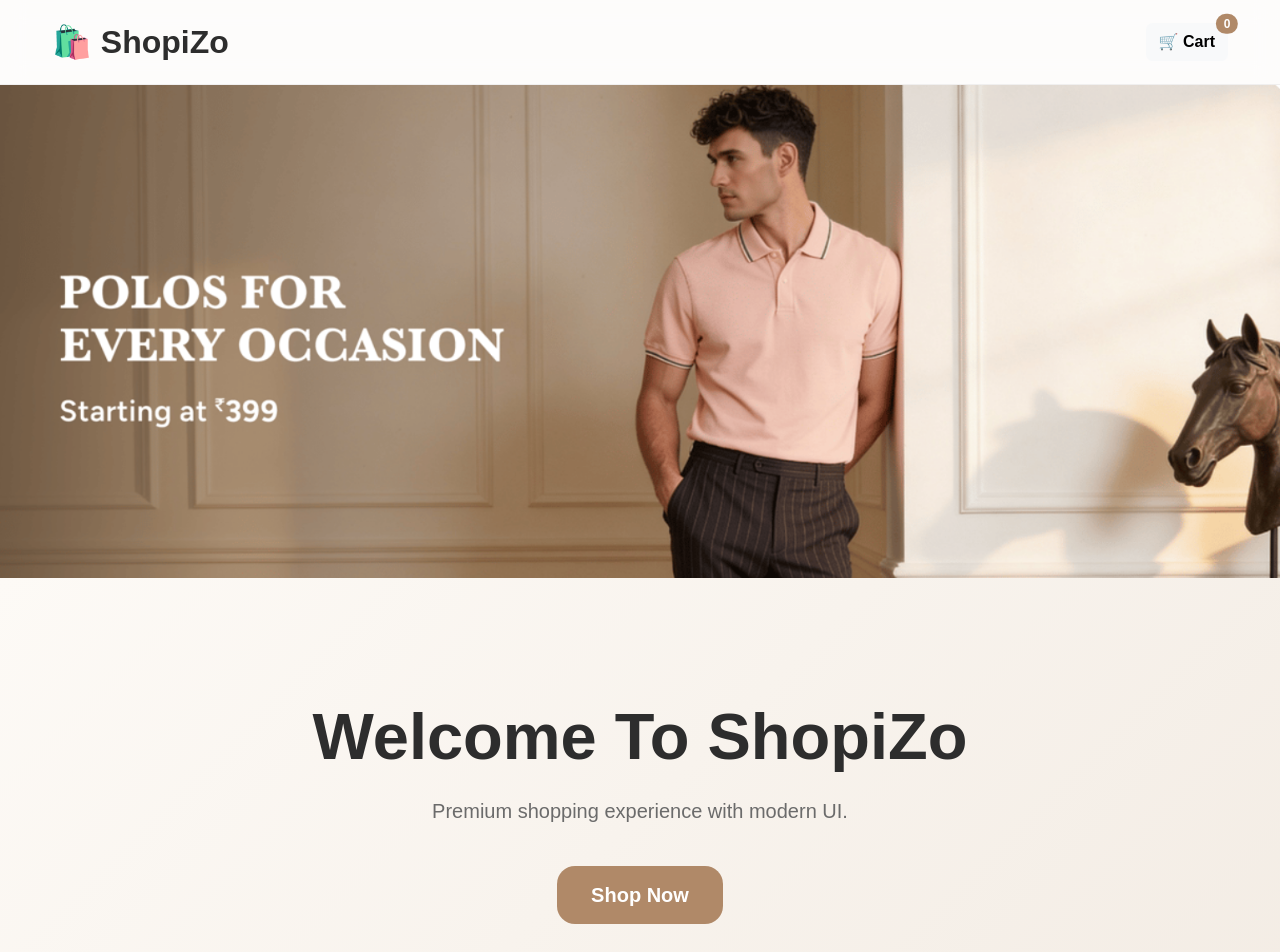
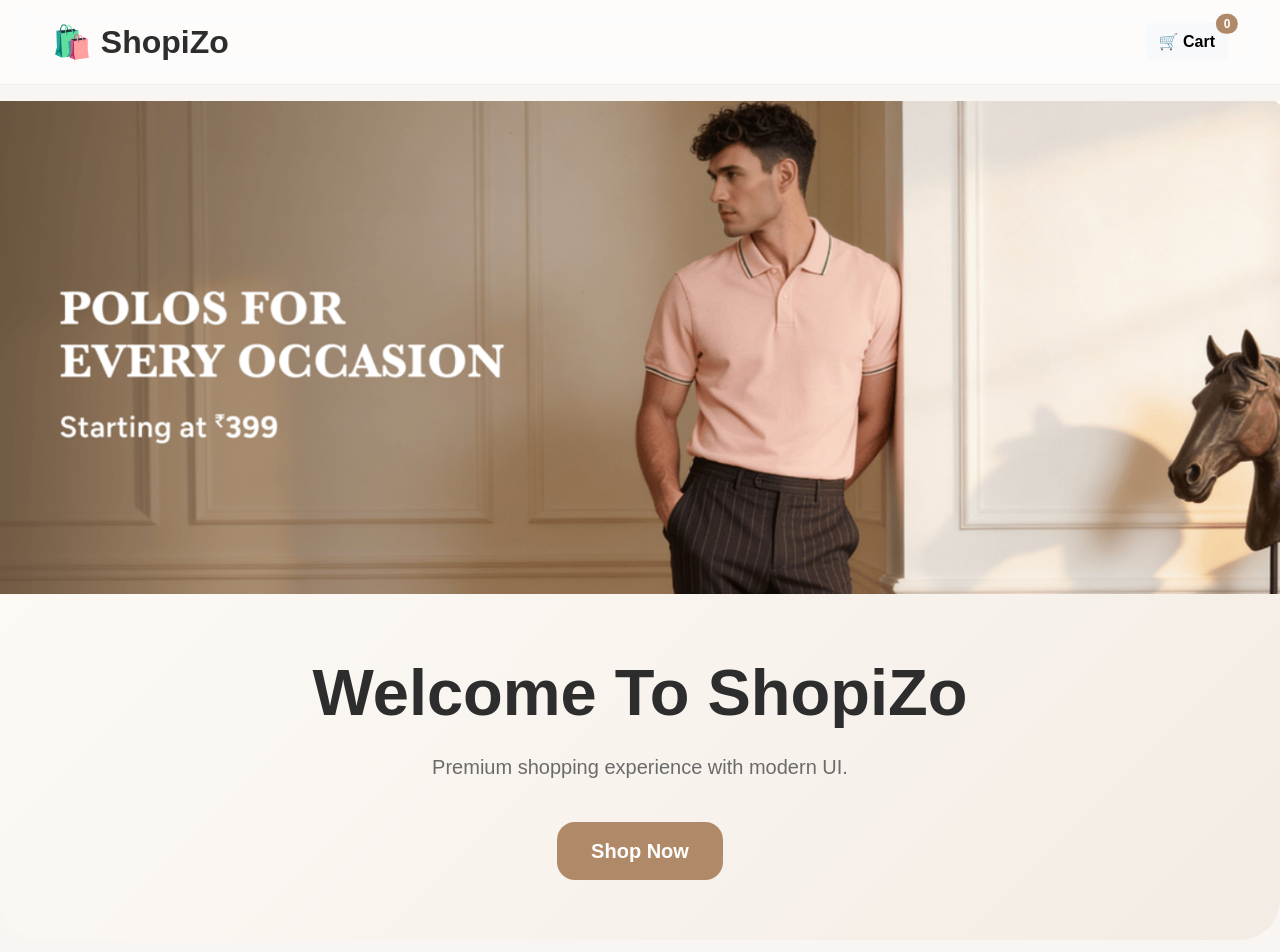
Before and after one commit to ritvikreal/Online-Shopping, a plain HTML site: page index.html in a window 1280 px wide. Shown: the top 952 px of the page. Drawn offline with nearby package versions, Linux system fonts and the light colour scheme.

Commit message:
first commit

```diff
--- a/css/style.css
+++ b/css/style.css
@@ -33,7 +33,7 @@ body{
 
 .heroSection{
 
-    padding:120px 20px;
+    padding:60px 20px;
 
     background:
     linear-gradient(
@@ -42,7 +42,7 @@ body{
     #f3ece4
     );
 
-    border-radius:0 0 60px 60px;
+    border-radius:0 0 40px 40px;
 
     text-align:center;
 }
--- a/index.html
+++ b/index.html
@@ -50,12 +50,20 @@
 
 
 
-    <div><img src="./images/shopyzo.png" alt="" class="img-fluid"></div>
+   <div class="text-center mt-3">
+
+    <img src="./images/shopyzo.png"
+         alt=""
+         class="img-fluid heroLogo">
+
+</div>
 
 <div class="heroSection text-center">
 
     <h1 class="display-4 fw-bold">
+
         Welcome To ShopiZo
+
     </h1>
 
     <p class="lead">
@@ -65,11 +73,12 @@
 
     </p>
 
-       <a href="./index.html"> <button class="btn btn-danger btn-lg mt-4"></a>
+    <a href="./index.html"
+       class="btn btn-danger btn-lg mt-4">
 
         Shop Now
 
-        </button>
+    </a>
 
 </div>
 
```
Lines whose indentation alone changed are shown as unchanged.
